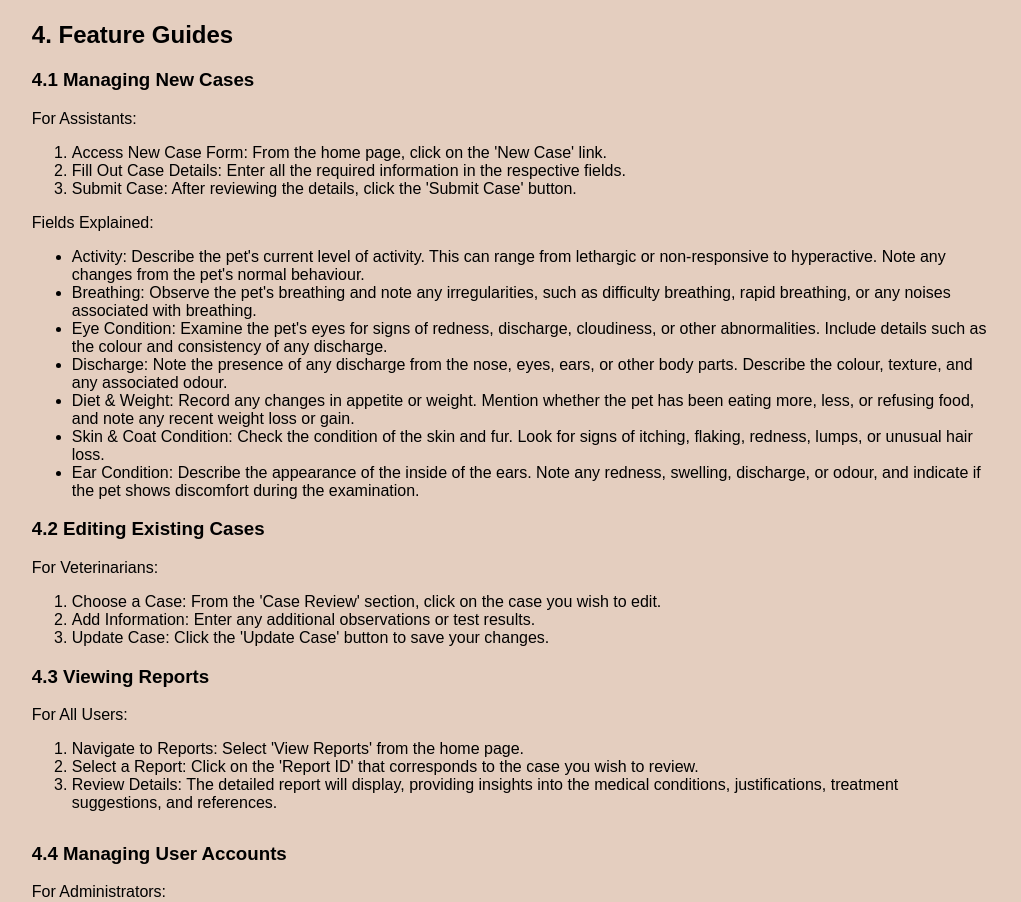
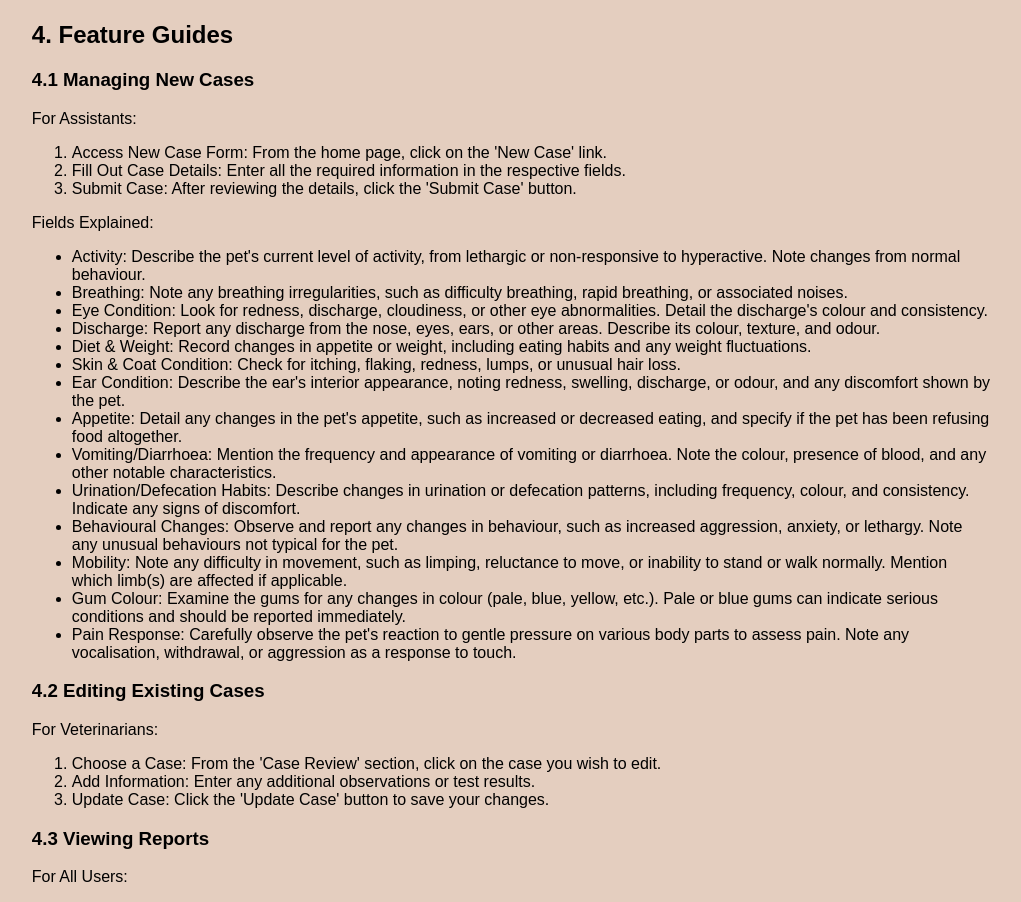
Before and after one commit to Weixin07/PR-Veterinary-Diagnosis-System, a Flask app: page /documentation in a window 1280 px wide. Shown: the part 1421-2323 px from the top of the page, without its empty margins (237-1258 px from the left). Run offline with Flask 3, Linux system fonts and the light colour scheme; parts of the project's set-up code (start-up, migrations or seed data) failed here and were passed over.

Commit message:
additional symptoms - preparation for urgency assessment

```diff
--- a/app.py
+++ b/app.py
@@ -117,6 +117,14 @@ def new_case():
             f"diet_weight:{request.form['diet_weight']}",
             f"skin_coat_condition:{request.form['skin_coat_condition']}",
             f"ear_condition:{request.form['ear_condition']}",
+            f"appetite:{request.form['appetite']}",
+            f"vomiting_diarrhoea:{request.form['vomiting_diarrhoea']}",
+            f"urination_defecation:{request.form['urination_defecation']}",
+            f"behavioural_changes:{request.form['behavioural_changes']}",
+            f"mobility:{request.form['mobility']}",
+            f"gum_colour:{request.form['gum_colour']}",
+            f"pain_response:{request.form['pain_response']}",
+            f"others:{request.form['others']}"
         ]
         query_text = ", ".join(checklist_items)
 
--- a/static/style.css
+++ b/static/style.css
@@ -161,7 +161,7 @@ label {
 /* Input field styling */
 .input-field input {
   width: 100%;
-  padding: 3%;
+  padding: 5% 3% 3% 3%; /* Increased top padding to move text down */
   margin-bottom: 5%; /* Spacing between input fields and button */
   border: 1px solid #b88781;
   border-radius: 5px;
--- a/templates/documentation.html
+++ b/templates/documentation.html
@@ -184,42 +184,72 @@
         <p>Fields Explained:</p>
         <ul>
           <li>
-            Activity: Describe the pet's current level of activity. This can
-            range from lethargic or non-responsive to hyperactive. Note any
-            changes from the pet's normal behaviour.
+            Activity: Describe the pet's current level of activity, from
+            lethargic or non-responsive to hyperactive. Note changes from normal
+            behaviour.
           </li>
           <li>
-            Breathing: Observe the pet's breathing and note any irregularities,
-            such as difficulty breathing, rapid breathing, or any noises
-            associated with breathing.
+            Breathing: Note any breathing irregularities, such as difficulty
+            breathing, rapid breathing, or associated noises.
           </li>
           <li>
-            Eye Condition: Examine the pet's eyes for signs of redness,
-            discharge, cloudiness, or other abnormalities. Include details such
-            as the colour and consistency of any discharge.
+            Eye Condition: Look for redness, discharge, cloudiness, or other eye
+            abnormalities. Detail the discharge's colour and consistency.
           </li>
           <li>
-            Discharge: Note the presence of any discharge from the nose, eyes,
-            ears, or other body parts. Describe the colour, texture, and any
-            associated odour.
+            Discharge: Report any discharge from the nose, eyes, ears, or other
+            areas. Describe its colour, texture, and odour.
           </li>
           <li>
-            Diet & Weight: Record any changes in appetite or weight. Mention
-            whether the pet has been eating more, less, or refusing food, and
-            note any recent weight loss or gain.
+            Diet & Weight: Record changes in appetite or weight, including
+            eating habits and any weight fluctuations.
           </li>
           <li>
-            Skin & Coat Condition: Check the condition of the skin and fur. Look
-            for signs of itching, flaking, redness, lumps, or unusual hair loss.
+            Skin & Coat Condition: Check for itching, flaking, redness, lumps,
+            or unusual hair loss.
           </li>
           <li>
-            Ear Condition: Describe the appearance of the inside of the ears.
-            Note any redness, swelling, discharge, or odour, and indicate if the
-            pet shows discomfort during the examination.
+            Ear Condition: Describe the ear's interior appearance, noting
+            redness, swelling, discharge, or odour, and any discomfort shown by
+            the pet.
+          </li>
+          <li>
+            Appetite: Detail any changes in the pet's appetite, such as
+            increased or decreased eating, and specify if the pet has been
+            refusing food altogether.
+          </li>
+          <li>
+            Vomiting/Diarrhoea: Mention the frequency and appearance of vomiting
+            or diarrhoea. Note the colour, presence of blood, and any other
+            notable characteristics.
+          </li>
+          <li>
+            Urination/Defecation Habits: Describe changes in urination or
+            defecation patterns, including frequency, colour, and consistency.
+            Indicate any signs of discomfort.
+          </li>
+          <li>
+            Behavioural Changes: Observe and report any changes in behaviour,
+            such as increased aggression, anxiety, or lethargy. Note any unusual
+            behaviours not typical for the pet.
+          </li>
+          <li>
+            Mobility: Note any difficulty in movement, such as limping,
+            reluctance to move, or inability to stand or walk normally. Mention
+            which limb(s) are affected if applicable.
+          </li>
+          <li>
+            Gum Colour: Examine the gums for any changes in colour (pale, blue,
+            yellow, etc.). Pale or blue gums can indicate serious conditions and
+            should be reported immediately.
+          </li>
+          <li>
+            Pain Response: Carefully observe the pet's reaction to gentle
+            pressure on various body parts to assess pain. Note any
+            vocalisation, withdrawal, or aggression as a response to touch.
           </li>
         </ul>
 
-        <!-- Editing Existing Cases -->
         <h3 id="editing-existing-cases">4.2 Editing Existing Cases</h3>
         <p>For Veterinarians:</p>
         <ol>
```
Also changed, not shown: templates/new_case_assistant.html (+41 -51 lines).
